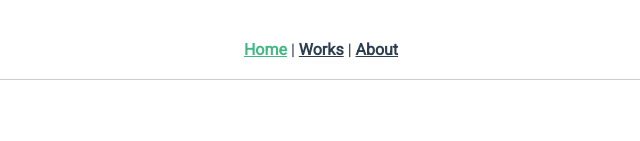
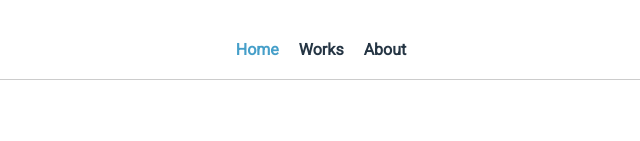
Before and after one commit to hw-hachiya/hw-prof, a Vue app: page / in a window 1280 px wide. Shown: the top 141 px of the page, without its empty margins (319-959 px from the left). Built offline with nearby package versions, Linux system fonts and the light colour scheme.

Commit message:
ヘッダメニューを調整した

```diff
--- a/src/App.vue
+++ b/src/App.vue
@@ -1,8 +1,8 @@
 <template>
   <div id="app">
     <nav>
-      <router-link to="/">Home</router-link> |
-      <router-link to="/works">Works</router-link> |
+      <router-link to="/">Home</router-link>
+      <router-link to="/works">Works</router-link>
       <router-link to="/about">About</router-link>
     </nav>
     <router-view />
@@ -26,6 +26,15 @@ body {
   h3 {
     font-size: clamp(1.125rem, 0.75rem + 1.2vw, 1.5rem);
   }
+  a {
+    font-weight: bold;
+    color: #253544;
+    text-decoration: none;
+    padding: 0 10px;
+    &.router-link-exact-active {
+      color: #469fc9;
+    }
+  }
 }
 #app {
   font-family: "Roboto", "Noto Sans JP", sans-serif;
@@ -38,13 +47,6 @@ body {
   padding: 20px;
   nav {
     padding: 20px;
-    a {
-      font-weight: bold;
-      color: #2c3e50;
-      &.router-link-exact-active {
-        color: #42b983;
-      }
-    }
   }
   .content {
     padding: 50px 0;
```
Also changed, not shown: 7 other files (tests, documents, lock files or other folders).
